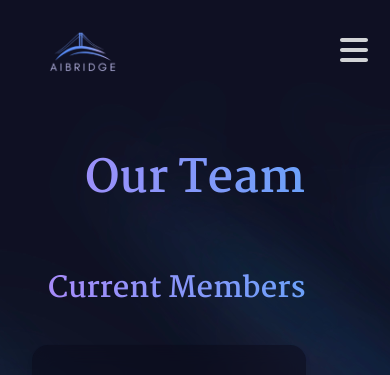
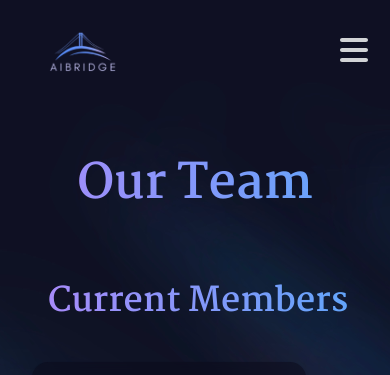
Before and after one commit to MICH3LL3D/AIBridge-Website, a Next.js app: page /team in a window 390 px wide. Shown: the top 375 px of the page. Built offline with nearby package versions, Linux system fonts and the light colour scheme.

Commit message:
team page responsive 3.0

```diff
--- a/src/app/team/page.tsx
+++ b/src/app/team/page.tsx
@@ -168,7 +168,7 @@ const MemberCard = ({ member }: { member: TeamMember }) => {
         )}
       </div>
       <Modal
-        isOpen={isModalOpen}
+        isOpen={!isMobile && isModalOpen} // if isMobile is true, modal never opens
         onClose={() => setIsModalOpen(false)}
         member={member}
       />
@@ -220,7 +220,7 @@ export default function TeamPage() {
       }}>
         <h1 style={{
           color: '#d2d4d6',
-          fontSize: isMobile ? '2.8rem' : '4rem',
+          fontSize: isMobile ? '3rem' : '4rem',
           textAlign: 'center',
           marginBottom: '3rem',
           paddingTop: '5rem',
@@ -233,7 +233,7 @@ export default function TeamPage() {
 
         <h2 style={{
           color: 'white',
-          fontSize: isMobile ? '1.8rem' : '2.5rem',
+          fontSize: isMobile ? '2.1rem' : '2.5rem',
           marginBottom: '2rem',
           marginLeft: '1rem',
           background: 'linear-gradient(to right, #A78BFA, #60A5FA)',
@@ -267,7 +267,7 @@ export default function TeamPage() {
 
         <h2 style={{
           color: 'white',
-          fontSize: isMobile ? '1.8rem' : '2.5rem',
+          fontSize: isMobile ? '2.1rem' : '2.5rem',
           marginBottom: '2rem',
           paddingTop: '2rem',
           marginLeft: '1rem',
--- a/src/components/Modal.tsx
+++ b/src/components/Modal.tsx
@@ -42,8 +42,10 @@ const Modal = ({ isOpen, onClose, member }: ModalProps) => {
         style={{
           position: 'relative',
           width: '90vw',
-          maxWidth: '90vw',       // ensure it can't exceed 90vw
-          maxHeight: '90vh',      // if content is taller than screen, scroll
+          minWidth: '80vw',
+          minHeight: '50vh',
+          maxWidth: '90vw',
+          maxHeight: '60vh',
           overflowY: 'auto',
           backgroundColor: '#fff',
           borderRadius: '1rem',
```
